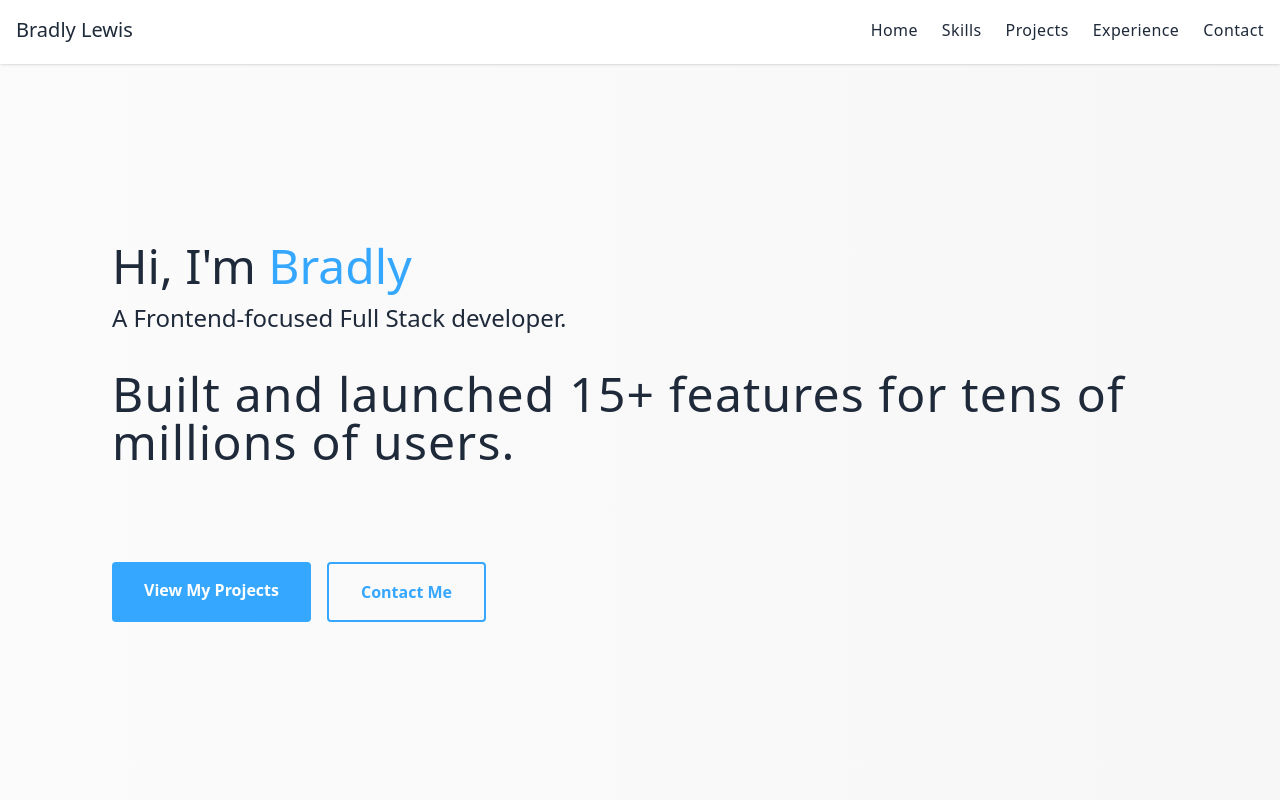
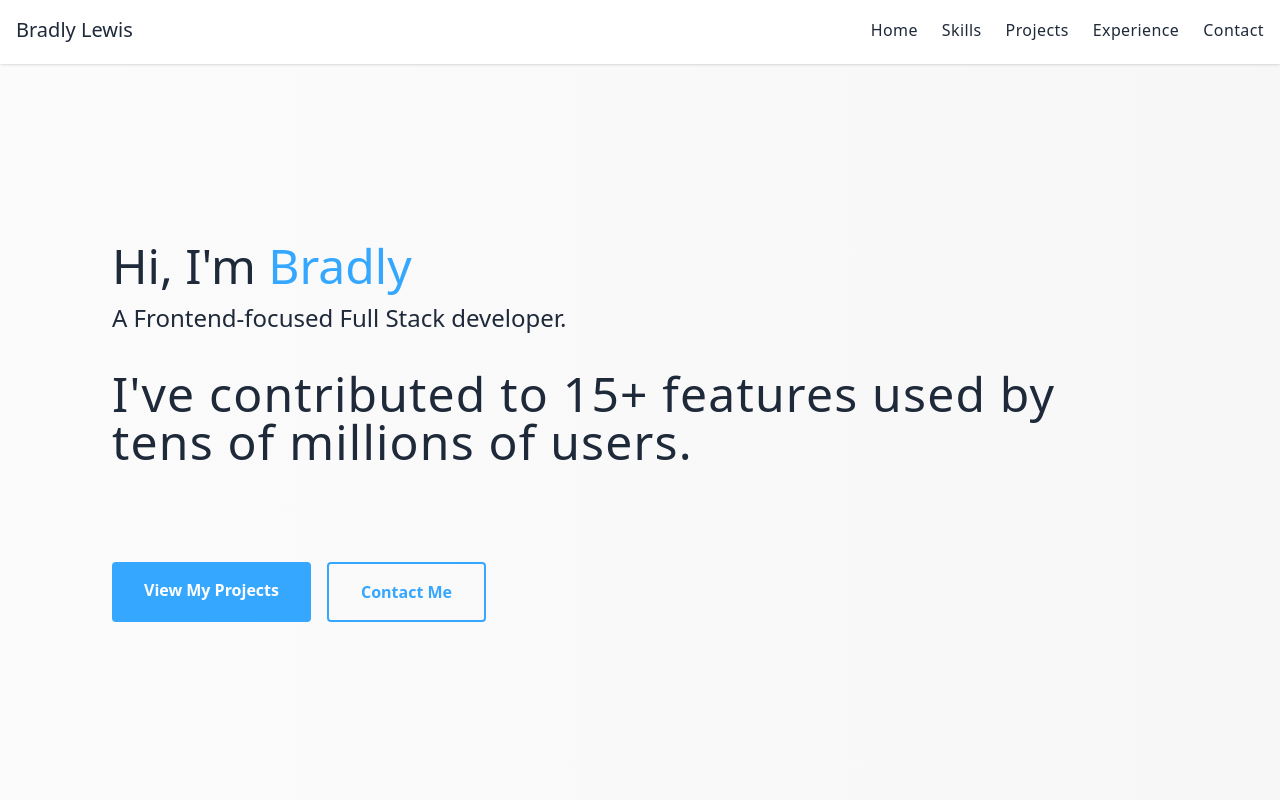
Before and after one commit to bradlylewis/my-portfolio-site, a React (Vite) app: page / in a window 1280 px wide. Shown: the top 800 px of the page. Built offline with nearby package versions, Linux system fonts and the light colour scheme.

Commit message:
updated hero statement

```diff
--- a/src/components/Hero.jsx
+++ b/src/components/Hero.jsx
@@ -4,7 +4,7 @@ export default function Hero() {
       <div className="container mx-auto lg:max-w-6xl px-8 md:px-12">
         <h1 className="text-3xl lg:text-5xl font-semi-bold lg:mb-3">Hi, I'm <span className="text-brand-blue dark:text-brand-yellow">Bradly</span></h1>
         <p className="text-lg lg:text-2xl font-semi-bold mb-5 lg:mb-9">A Frontend-focused Full Stack developer.</p>
-        <p className="text-4xl pb-8 lg:text-5xl tracking-wide">Built and launched 15+ features for tens of millions of users.</p>
+        <p className="text-4xl pb-8 lg:text-5xl tracking-wide">I've contributed to 15+ features used by tens of millions of users.</p>
         <div className="flex flex-col md:flex-row gap-4 text-center mt-16 pb-8 md:pb-0">
           <a href="#projects" className="bg-brand-blue text-white py-5 md:py-4 md:px-8 rounded font-bold hover:bg-brand-blue-dark transition">View My Projects</a>
           <a href="#contact" className="border-2 border-brand-blue py-5 md:py-4 md:px-8 rounded font-bold text-brand-blue hover:bg-brand-ice-dark transition">Contact Me</a>
```
